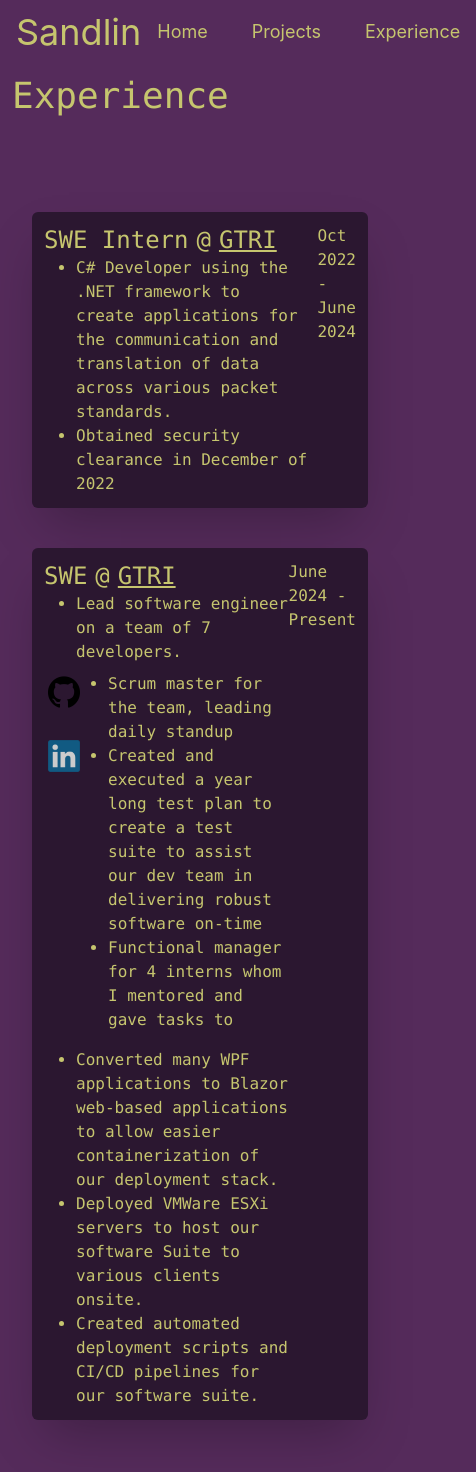
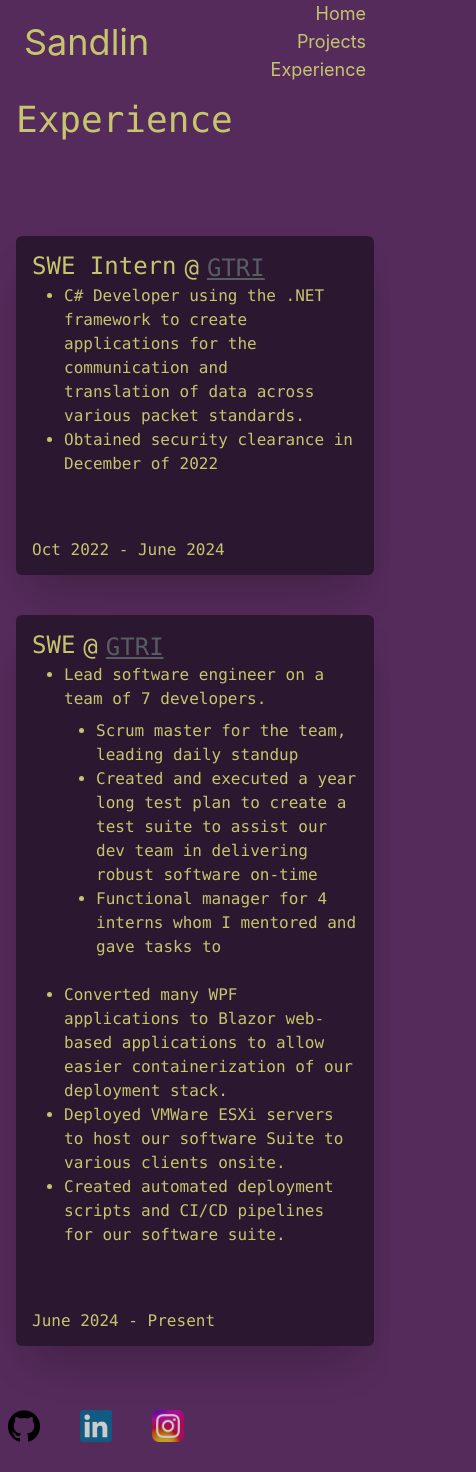
Before and after one commit to tanndlin/Portfolio, a React (Create React App) app: page /experience in a window 390 px wide. Shown: the whole page, 476 px wide, since content can reach past the window. After the commit the page ends 1450 px from the top, so only its background shows below. Built offline with nearby package versions, Linux system fonts and the light colour scheme.

Commit message:
Make website responsive

```diff
--- a/package.json
+++ b/package.json
@@ -10,6 +10,7 @@
     "@types/node": "^18.11.17",
     "@types/react": "^18.0.26",
     "@types/react-dom": "^18.0.9",
+    "bootstrap": "^5.3.5",
     "react": "^18.2.0",
     "react-dom": "^18.2.0",
     "react-router-dom": "^6.4.2",
--- a/src/App.scss
+++ b/src/App.scss
@@ -82,7 +82,6 @@
 .header {
   // filter: saturate(.8) brightness(.8);
   flex: 0 0 64px;
-  height: 64px;
 }
 
 #tracker li {
--- a/src/App.tsx
+++ b/src/App.tsx
@@ -15,7 +15,6 @@
     return (
         <BrowserRouter>
             <Header />
-            <Socials />
             <Container>
                 <Routes>
                     <Route path="/" element={<HomePage />} />
@@ -23,6 +22,7 @@
                     <Route path="/experience" element={<ExperiencePage />} />
                 </Routes>
             </Container>
+            <Socials />
         </BrowserRouter>
     );
 }
--- a/src/components/Header.tsx
+++ b/src/components/Header.tsx
@@ -3,28 +3,22 @@
 
 function Header() {
     return (
-        <header className="z-50 grid w-full text-white header">
-            <h1 className="my-auto ml-4 text-4xl">Sandlin</h1>
-            <nav className="col-start-3 my-auto">
-                <ul className="flex float-right gap-3 my-auto text-lg">
+        <header className="grid px-4 header">
+            <h1 className="my-auto text-4xl">Sandlin</h1>
+            <nav className="col-start-3 my-auto sm:ml-auto max-sm:text-right">
+                <ul className="flex my-auto text-lg sm:gap-8 max-sm:flex-col">
                     <li>
-                        <AnimatedLink className="mx-4 text-md glow" to="/">
+                        <AnimatedLink className="text-md glow" to="/">
                             Home
                         </AnimatedLink>
                     </li>
                     <li>
-                        <AnimatedLink
-                            className="mx-4 text-md glow"
-                            to="/projects"
-                        >
+                        <AnimatedLink className="text-md glow" to="/projects">
                             Projects
                         </AnimatedLink>
                     </li>
                     <li>
-                        <AnimatedLink
-                            className="mx-4 text-md glow"
-                            to="/experience"
-                        >
+                        <AnimatedLink className="text-md glow" to="/experience">
                             Experience
                         </AnimatedLink>
                     </li>
--- a/src/components/Socials.tsx
+++ b/src/components/Socials.tsx
@@ -1,5 +1,6 @@
 import React from 'react';
 import githubLogo from '../img/github.png';
+import instagramLogo from '../img/Instagram.png';
 import linkedinLogo from '../img/linkedin.png';
 import SocialLink from './SocialLink';
 
@@ -7,7 +8,7 @@
     return (
         <ul
             id="socialsContainer"
-            className="fixed flex flex-col justify-center gap-4 ml-10 bottom-16"
+            className="flex gap-4 sm:ml-10 lg:justify-center lg:flex-col lg:fixed bottom-16"
         >
             <li>
                 <SocialLink
@@ -24,6 +25,14 @@
                     alt={'LinkedIn Logo'}
                 />
             </li>
+            <li>
+                <SocialLink
+                    className="w-10"
+                    link={'https://www.instagram.com/tanndlin'}
+                    logo={instagramLogo}
+                    alt={'Instagram Logo'}
+                />
+            </li>
         </ul>
     );
 };
--- a/src/components/Tracker.tsx
+++ /dev/null
@@ -1,58 +0,0 @@
-import React from 'react';
-import CodeIcon from './icons/CodeIcon';
-import HomeIcon from './icons/HomeIcon';
-import WorkIcon from './icons/WorkIcon';
-
-const Tracker = () => {
-    const [homeHeight, setHomeHeight] = React.useState(0);
-    const [projectsHeight, setProjectsHeight] = React.useState(0);
-    const [experienceHeight, setExperienceHeight] = React.useState(0);
-
-    const [trackers = [], setTrackers] = React.useState<HTMLLIElement[] | null>(
-        null
-    );
-
-    //Calculate the sections
-    React.useEffect(() => {
-        const homeRect = document
-            .getElementById('home')!
-            .getBoundingClientRect();
-        setHomeHeight(homeRect.top);
-
-        const projectsRect = document
-            .getElementById('projects')!
-            .getBoundingClientRect();
-        setProjectsHeight(projectsRect.top);
-
-        const experienceRect = document
-            .getElementById('experience')!
-            .getBoundingClientRect();
-        setExperienceHeight(experienceRect.top);
-
-        setTrackers(Array.from(document.querySelectorAll('#tracker li')));
-    }, []);
-
-    return (
-        <div className="fixed top-1/4 ml-10 flex w-[24px] h-[136px] gap-1">
-            <ul id="tracker" className="flex flex-col justify-center gap-8">
-                <li>
-                    <a href="#home">
-                        <HomeIcon />
-                    </a>
-                </li>
-                <li>
-                    <a href="#projects">
-                        <CodeIcon />
-                    </a>
-                </li>
-                <li>
-                    <a href="#experience">
-                        <WorkIcon />
-                    </a>
-                </li>
-            </ul>
-        </div>
-    );
-};
-
-export default Tracker;
--- a/src/index.tsx
+++ b/src/index.tsx
@@ -1,5 +1,6 @@
 import React from 'react';
 import ReactDOM from 'react-dom/client';
+import '../node_modules/bootstrap/dist/css/bootstrap.min.css';
 import App from './App';
 import './index.scss';
 
--- a/src/pages/experience/Experience.tsx
+++ b/src/pages/experience/Experience.tsx
@@ -12,7 +12,7 @@
 
 function Experience(props: ExperienceProps) {
     return (
-        <section className="flex justify-between p-3 mx-5 my-10 rounded-md shadow-2xl bg-tertiary">
+        <section className="flex justify-between p-3 my-10 rounded-md shadow-2xl max-sm:flex-col max-sm:gap-16 bg-tertiary">
             <div>
                 <span className="flex text-2xl">
                     <h1>{props.title}</h1>
--- a/src/pages/experience/ExperiencePage.tsx
+++ b/src/pages/experience/ExperiencePage.tsx
@@ -3,10 +3,7 @@
 
 const ExperiencePage = () => {
     return (
-        <article
-            id="experience"
-            className="min-w-[400px] font-mono container p-3 m-auto"
-        >
+        <article id="experience" className="container p-3 m-auto font-mono">
             <h1 className="mb-24 text-4xl transition-header">Experience</h1>
             <Experience
                 title="SWE Intern"
--- a/src/pages/home/HomePage.tsx
+++ b/src/pages/home/HomePage.tsx
@@ -2,7 +2,7 @@
 
 function HomePage() {
     return (
-        <article id="home" className="flex flex-1 w-full mx-auto">
+        <article id="home" className="flex flex-1 w-full mx-auto max-sm:px-4">
             <div className="mx-auto">
                 <h2 className="font-mono text-3xl">Hi, my name is</h2>
                 <h1 className="font-bold text-7xl transition-header">
```
Also changed, not shown: src/img/Instagram.png (added), 1 other file (tests, documents, lock files or other folders).
